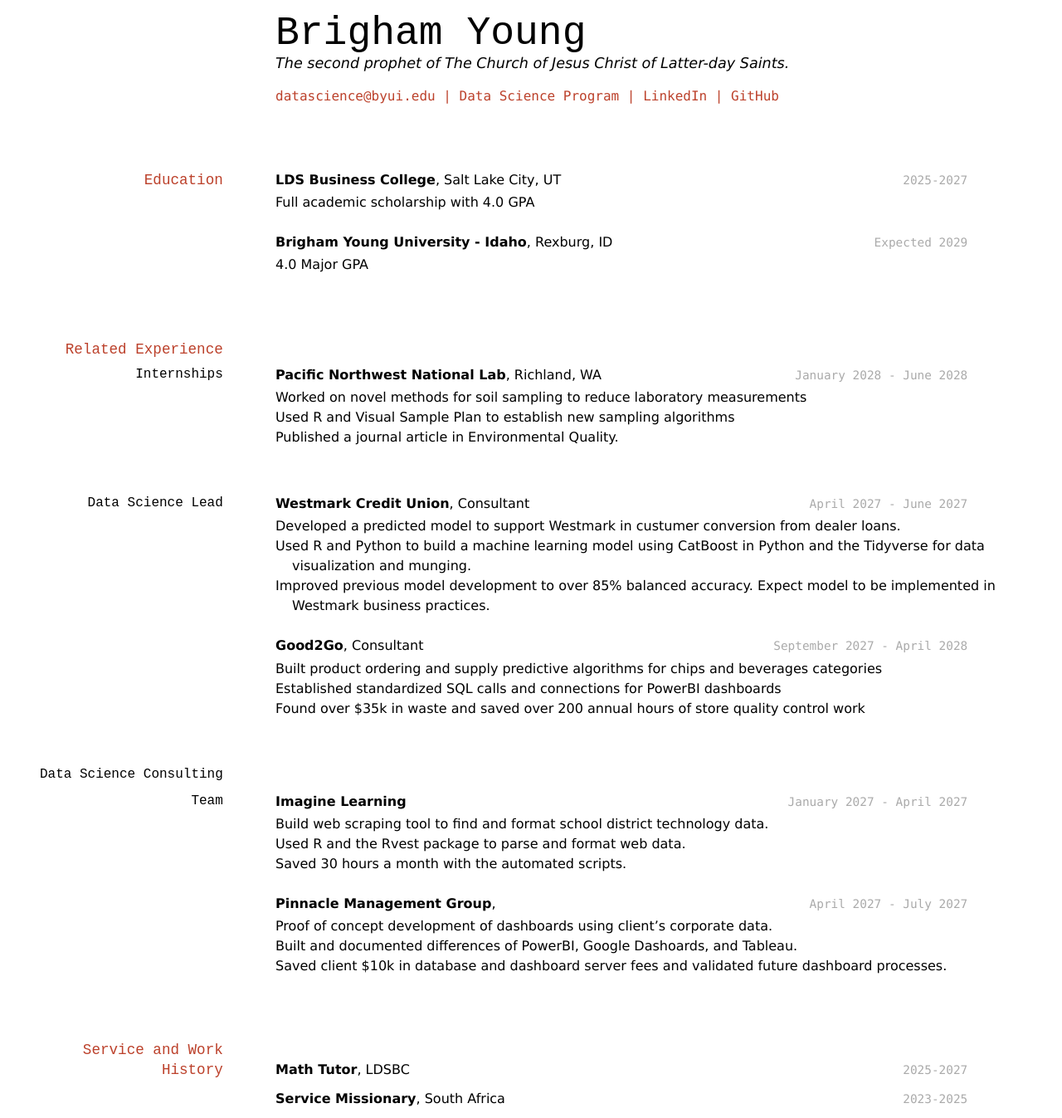
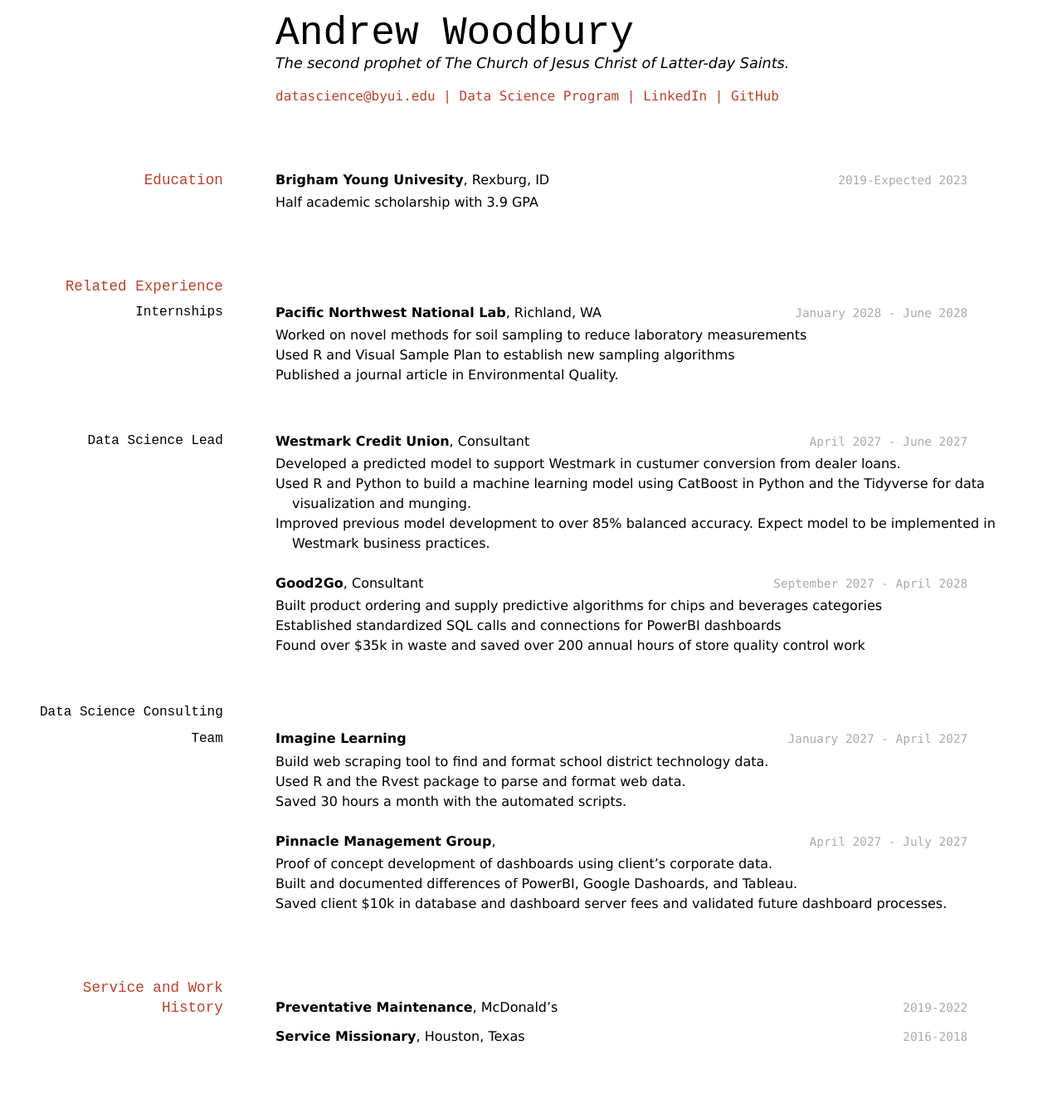
Before and after one commit to byuids-resumes/Woodbury-Resume, a Jekyll site: the page built from docs/index.md, in a window 1280 px wide. Shown: the whole page at 83% size. Built offline with Jekyll 4.4.1, drawn with Linux system fonts in a browser that asks for light colours; after the commit the page ends 1272 px from its top, so only the background shows below that.

Commit message:
partially updated resume

```diff
--- a/docs/index.md
+++ b/docs/index.md
@@ -2,7 +2,7 @@
 layout: cv
 title: Brigham Young's Resume
 ---
-# Brigham Young
+# Andrew Woodbury
 The second prophet of The Church of Jesus Christ of Latter-day Saints.
 
 <div id="webaddress">
@@ -16,15 +16,12 @@ The second prophet of The Church of Jesus Christ of Latter-day Saints.
 
 ## Education
 
-`2025-2027`
-__LDS Business College__, Salt Lake City, UT
+`2019-Expected 2023`
+__Brigham Young Univesity__, Rexburg, ID
 
-- Full academic scholarship with 4.0 GPA
+- Half academic scholarship with 3.9 GPA
 
-`Expected 2029`
-__Brigham Young University - Idaho__, Rexburg, ID
 
-- 4.0 Major GPA
 
 
 ## Related Experience
@@ -73,12 +70,12 @@ __Pinnacle Management Group__,
 
 ## Service and Work History
 
-`2025-2027`
-__Math Tutor__, LDSBC
+`2019-2022`
+__Preventative Maintenance__, McDonald's
 
 
-`2023-2025`
-__Service Missionary__, South Africa
+`2016-2018`
+__Service Missionary__, Houston, Texas
 
 
 
```
